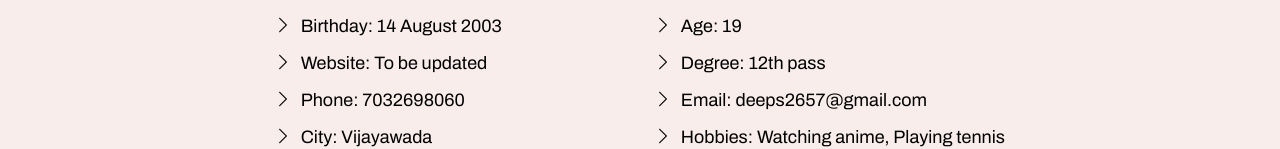
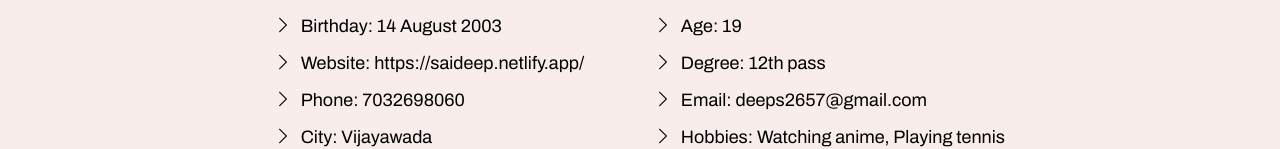
Before and after one commit to saideepoki/Portfolio-Website, a plain HTML site: page index.html in a window 1280 px wide. Shown: the part 1210-1359 px from the top of the page. Drawn offline with nearby package versions, Linux system fonts and the light colour scheme.

Commit message:
updated website link in about section

```diff
--- a/index.html
+++ b/index.html
@@ -81,9 +81,6 @@
         </div>
 
         <div class="row">
-          <!-- <div class="col-lg-4">
-            <img src="assets/img/sai-about.jpg" class="img-fluid" alt="about-pic">
-          </div> -->
           <div class="col-lg-8 pt-4 pt-lg-0 content">
             <h3><span id="typed-heading"></span></h3>
             <p class="fst-italic">
@@ -93,7 +90,7 @@
               <div class="col-lg-6">
                 <ul>
                   <li><i class="bi bi-chevron-right"></i> <strong>Birthday:</strong> <span>14 August 2003</span></li>
-                  <li><i class="bi bi-chevron-right"></i> <strong>Website:</strong> <span>To be updated</span></li>
+                  <li><i class="bi bi-chevron-right"></i> <strong>Website:</strong> <span><a href = "https://saideep.netlify.app/" target="_blank">https://saideep.netlify.app/</a></span></li>
                   <li><i class="bi bi-chevron-right"></i> <strong>Phone:</strong> <span>7032698060</span></li>
                   <li><i class="bi bi-chevron-right"></i> <strong>City:</strong> <span>Vijayawada</span></li>
                 </ul>
```
